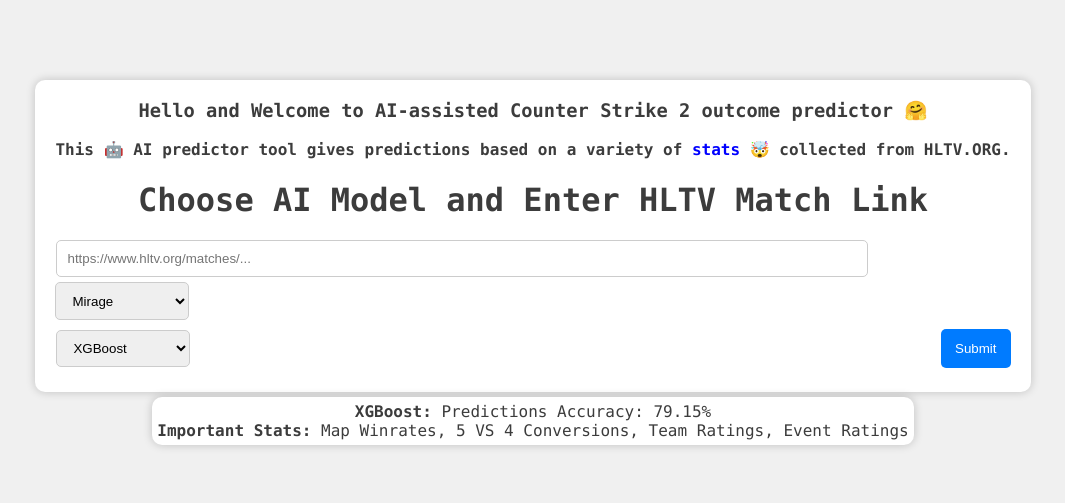
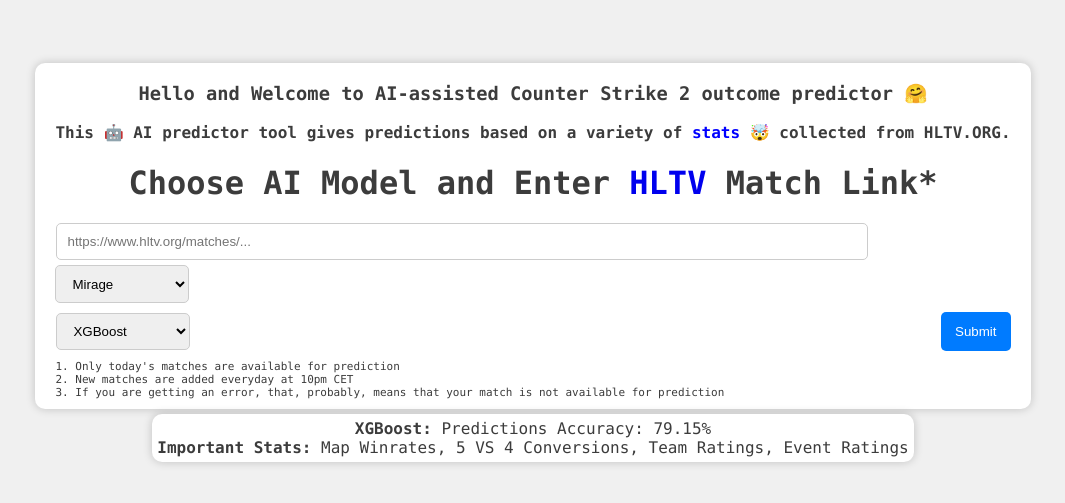
Before and after one commit to point516/cs_bot, a plain HTML site: page web/index.html in a window 1280 px wide. Shown: the part 135-638 px from the top of the page, without its empty margins (107-1172 px from the left). Drawn offline with Linux system fonts and the light colour scheme; files that its build step writes are made by us from their sources; files whose address does not match are found by name.

Commit message:
Add notes for HLTV links and predictions

```diff
--- a/web/index.html
+++ b/web/index.html
@@ -12,7 +12,7 @@
             <div class="description">
                 <h3 class="heading">Hello and Welcome to AI-assisted Counter Strike 2 outcome predictor &#x1F917;</h3>
                 <p>This &#x1F916; AI predictor tool gives predictions based on a variety of <span class="star">stats</span> &#x1F92F; collected from HLTV.ORG.</p>
-                <h1>Choose AI Model and Enter HLTV Match Link</h1>
+                <h1>Choose AI Model and Enter <a style="text-decoration: none;" href="https://www.hltv.org/matches">HLTV</a> Match Link*</h1>
             </div>
             <form action="/predict" method="post">
                 <input style="display: inline-block;" type="text" name="hltv_link" id="hltv-link" placeholder="https://www.hltv.org/matches/...">
@@ -36,6 +36,10 @@
                     <input type="submit" value="Submit">
                 </div>
             </form>
+            <div class="side_note">1. Only today's matches are available for prediction</div>
+            <div class="side_note">2. New matches are added everyday at 10pm CET</div>
+            <div class="side_note">3. If you are getting an error, that, probably, means that your match is not available for prediction</div>
+
         </div>
         <div class="stats">
             <h5>Analyzed Stats</h5>
--- a/web/style.css
+++ b/web/style.css
@@ -17,7 +17,7 @@ body {
 
 .form-container {
     background-color: #ffffff;
-    padding: 20px;
+    padding: 20px 20px 10px 20px;
     border-radius: 10px;
     box-shadow: 0 0 10px rgba(0, 0, 0, 0.2);
 }
@@ -107,4 +107,9 @@ h5{
     width: 100%;
     display: flex;
     justify-content: space-between;
+    margin-bottom: 5px;
 }
+
+.side_note{
+    font-size: 11px;
+}
```
Also changed, not shown: web/pred.html (+3 -3 lines).
